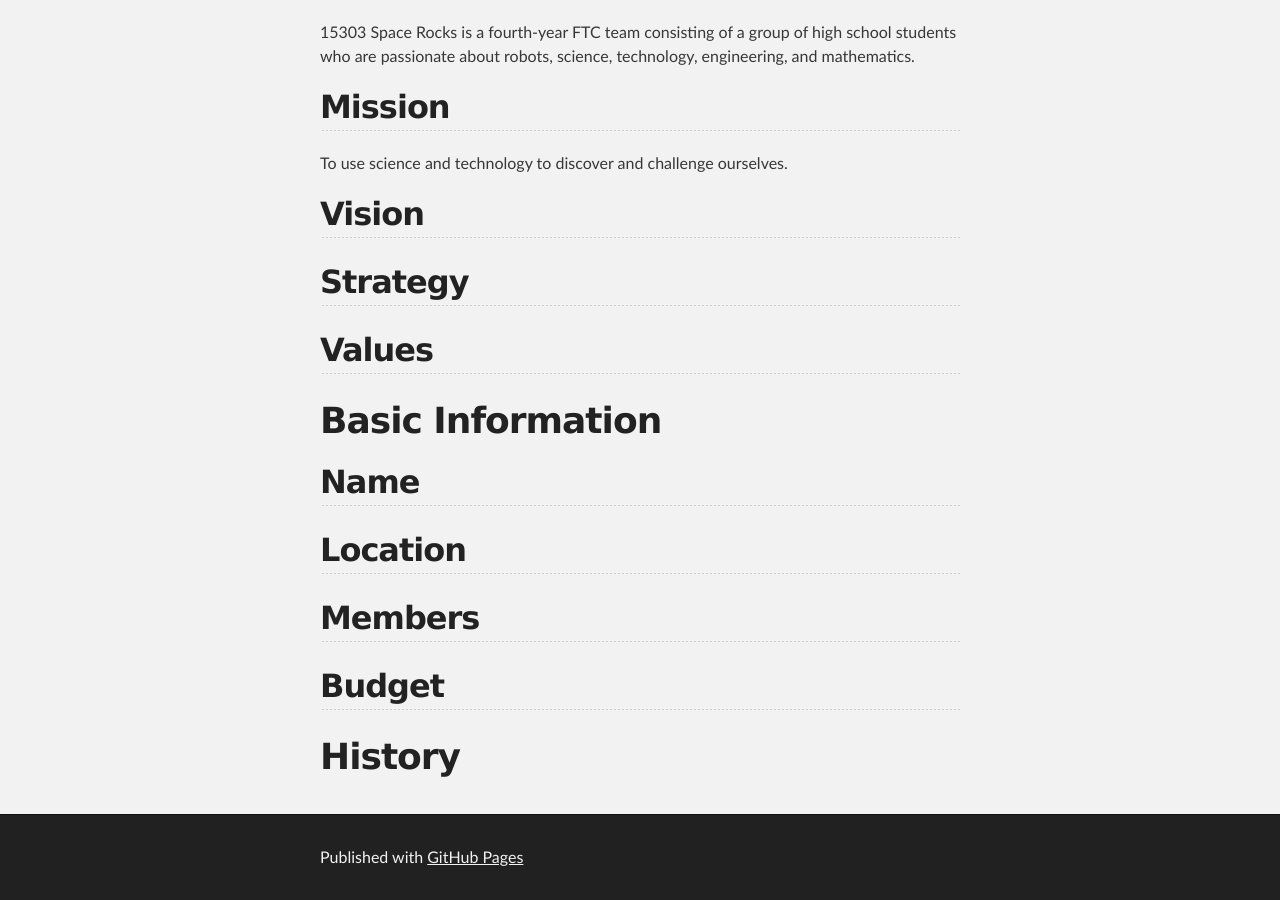
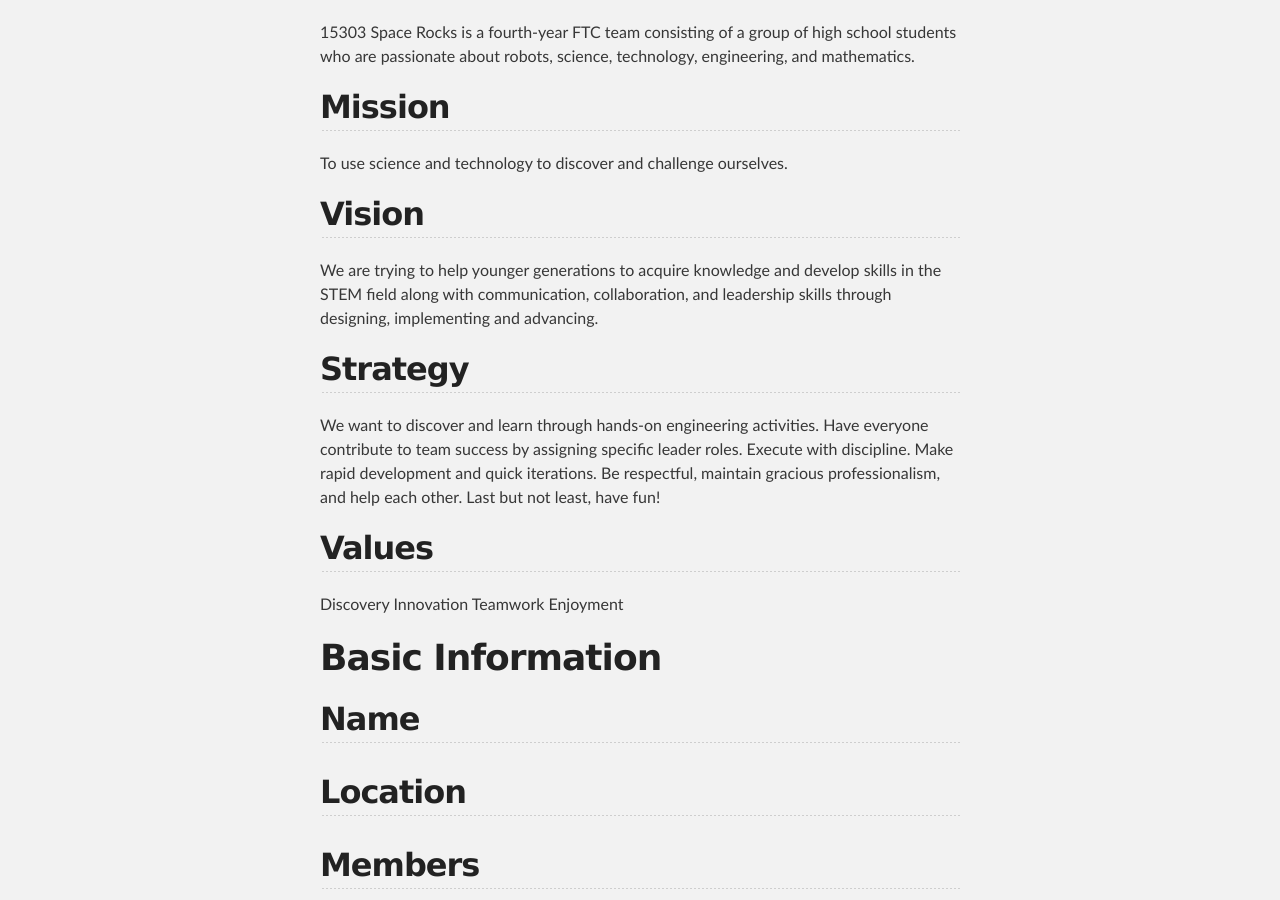
Before and after one commit to 15303/15303.github.io, a Jekyll site: the page built from engineering-nb.md, in a window 1280 px wide and 900 px high, scrolled down 572 px. Built offline with Jekyll 4.4.1, drawn with Linux system fonts in a browser that asks for light colours; our own code applies the rules of GitHub Pages for plain Markdown files.

Commit message:
Update engineering-nb.md

```diff
--- a/engineering-nb.md
+++ b/engineering-nb.md
@@ -11,32 +11,46 @@
   <h2> 15303 </h2>
   <h2> Business Plan </h2>
 
+  <!--  ----------------------------------------------------------------- -->
   <h1> About Us </h1>
 
 
-  <p>15303 Space Rocks is a fourth-year FTC team consisting of a group of high school students who are passionate about robots, science, technology, engineering, and mathematics. </p>
+              <p>15303 Space Rocks is a fourth-year FTC team consisting of a group of high school students who are passionate about robots, science, technology, engineering, and mathematics. </p>
 
-  <h2> Mission </h2>
+              <h2> Mission </h2>
 
-    <p>To use science and technology to discover and challenge ourselves. </p>
+                <p>To use science and technology to discover and challenge ourselves. </p>
 
-    <h2>Vision</h2>
+                <h2>Vision</h2>
 
-    <h2>Strategy</h2>
+            <p>We are trying to help younger generations to acquire knowledge and develop skills in the STEM field along with communication, collaboration, and   leadership skills through designing, implementing and advancing.</p>
 
-    <h2>Values</h2>
+                <h2>Strategy</h2>
 
+            <p>We want to discover and learn through hands-on
+            engineering activities. Have everyone contribute to team success by assigning specific leader roles. Execute with discipline. Make rapid development and      quick iterations. Be respectful, maintain gracious professionalism, and help each other. Last but not least, have fun!
+            </p>
+
+                <h2>Values</h2>
+
+            <p>
+              Discovery
+              Innovation
+              Teamwork
+              Enjoyment
+
+              </p>
     <h1> Basic Information </h1>
 
 
     <h2>Name</h2>
-
+<p></p>
     <h2>Location</h2>
-
+<p></p>
     <h2>Members</h2>
-
+<p></p>
     <h2>Budget</h2>
-
+<p></p>
     <h1>History</h1>
 
 
```
